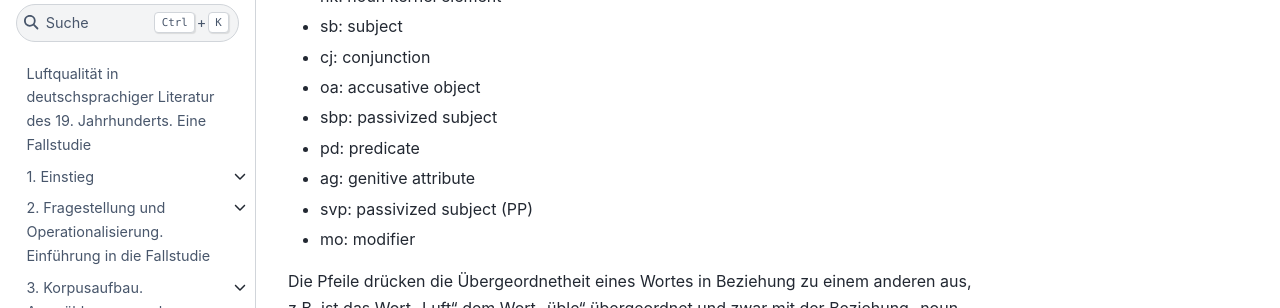
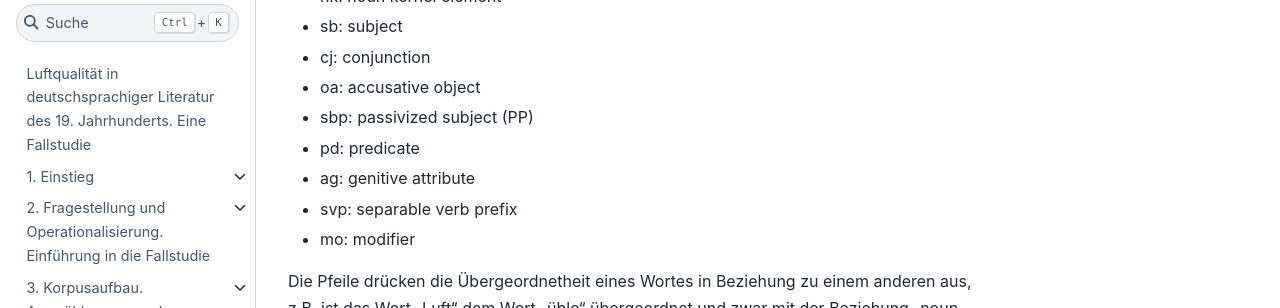
Before and after one commit to quadriga-dk/Text-Fallstudie-3, a Jupyter Book: the page built from corpus_processing/corpus-processing_intro-to-nlp.md, in a window 1280 px wide and 900 px high, scrolled down 3186 px. Shown: the part 153-461 px from the top of the window. Built offline with Jupyter Book 1.0.4 settings and Sphinx 7.4.7 and the Sphinx Book theme 1.1.4, drawn with Linux system fonts in a browser that asks for light colours; pages that are not in the unit, such as notebooks, are missing from menus; cross-references to code outside the pages are shown as plain code.

Commit message:
fix(corpus-processing): correct spaCy/TIGER dependency label glosses
svp is the separable verb prefix; the (PP) marker belongs to sbp, the
passivized subject (the von-phrase). See spacy/glossary.py and the TIGER
annotation scheme.

```diff
--- a/corpus_processing/corpus-processing_intro-to-nlp.md
+++ b/corpus_processing/corpus-processing_intro-to-nlp.md
@@ -85,10 +85,10 @@ Die Dependenzannotationen sind durch die beschrifteten Bögen in der oberen Bild
 * sb: subject
 * cj: conjunction
 * oa: accusative object
-* sbp: passivized subject
+* sbp: passivized subject (PP)
 * pd: predicate
 * ag: genitive attribute
-* svp: passivized subject (PP)
+* svp: separable verb prefix
 * mo: modifier
 
 Die Pfeile drücken die Übergeordnetheit eines Wortes in Beziehung zu einem anderen aus, z.B. ist das Wort "Luft" dem Wort "üble" übergeordnet und zwar mit der Beziehung "noun kernel element". Das übergeordnete Wort wird **Kopf** genannt. Die Abbildung zeigt unter dem Satz zusätzlich die POS-Tags, also die Wortarten, die die Grundlage für das Dependency Parsing bilden. Die folgende Tabelle gibt eine Übersicht über die Annotationen, auf denen die Textanalyse aufbaut.
```
